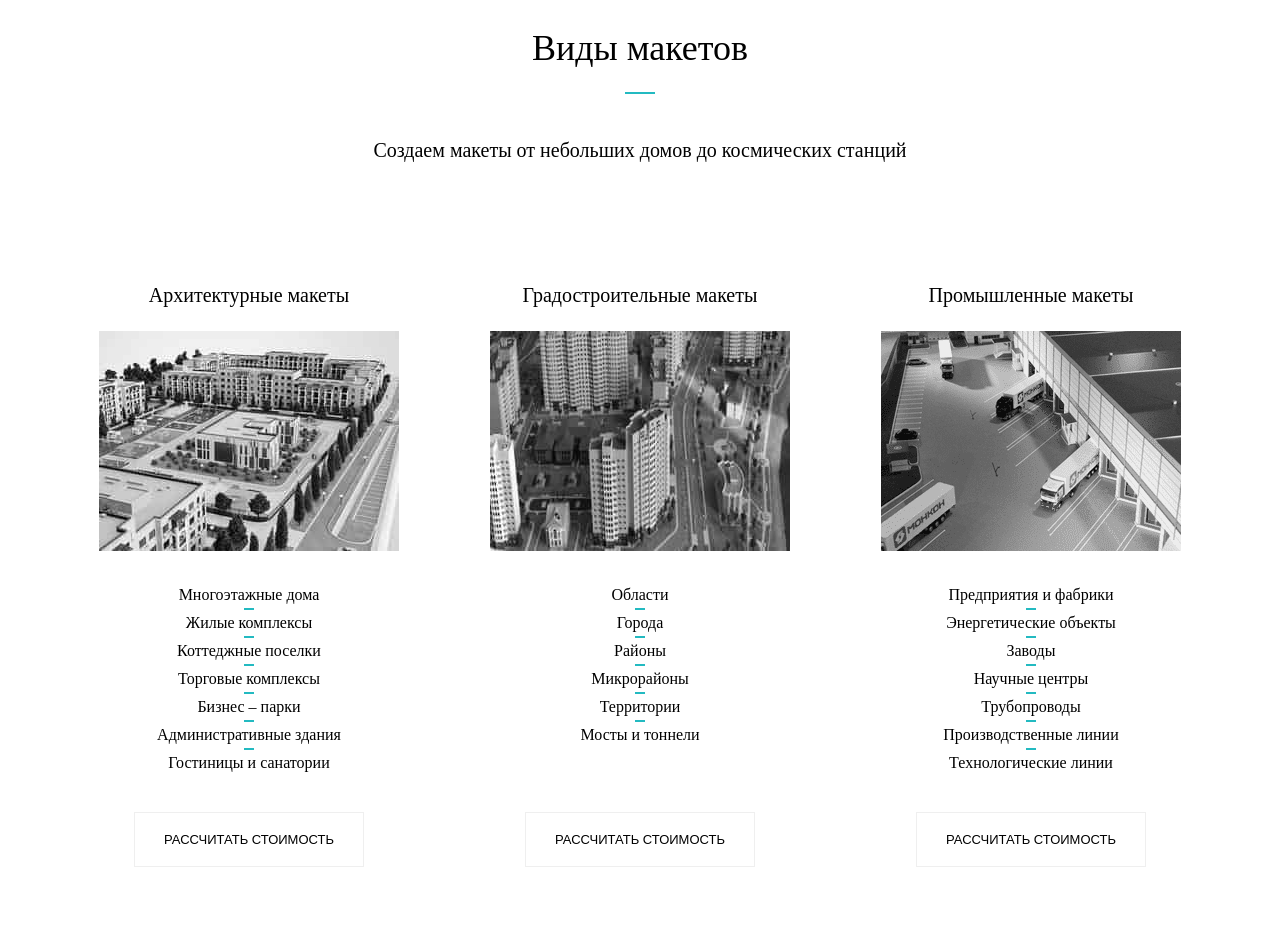
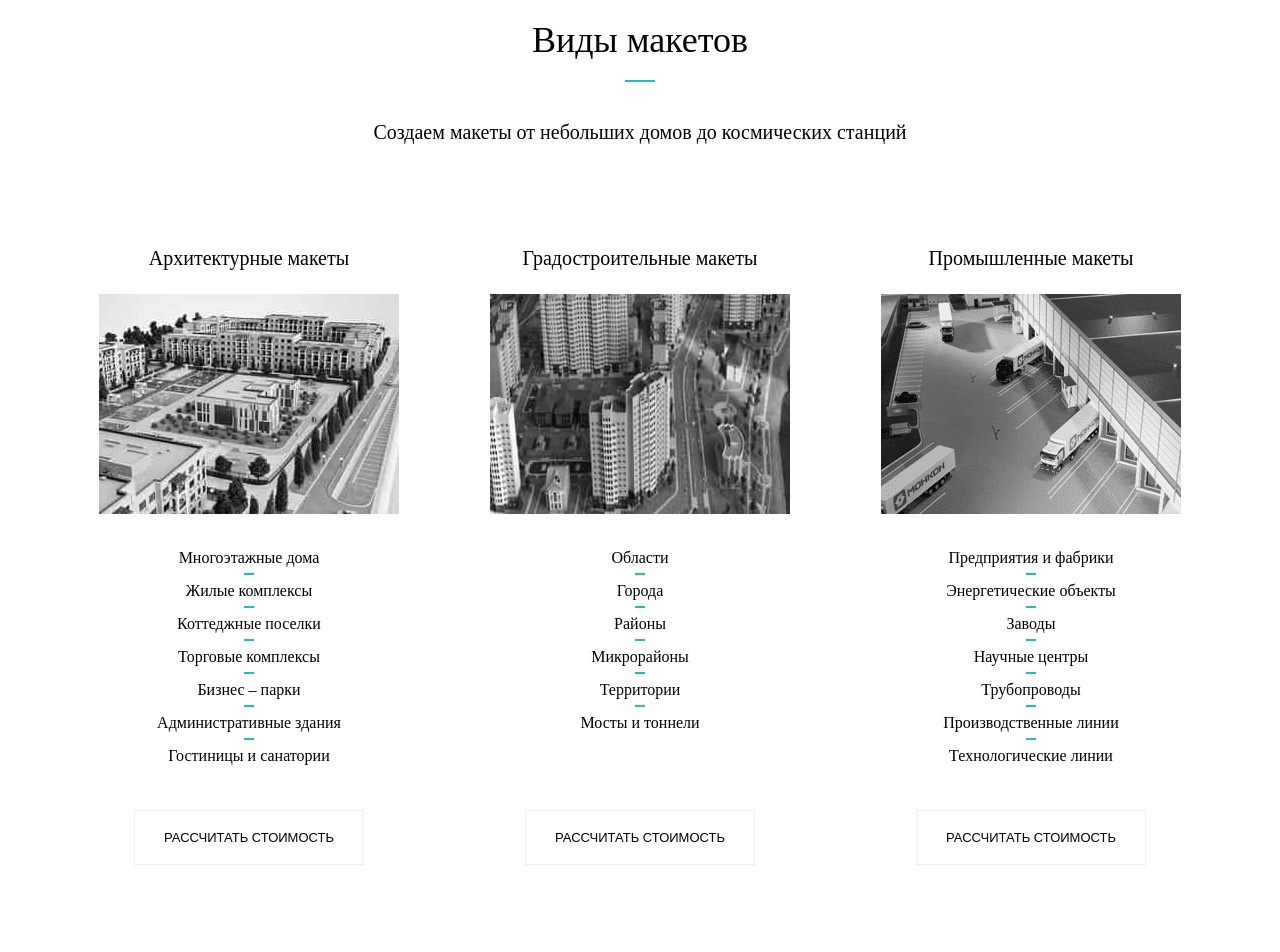
Before and after one commit to ridiculousdwarf1999/web-end, a plain HTML site: page src/index.html in a window 1280 px wide. Shown: the part 800-1752 px from the top of the page. Drawn offline with Linux system fonts and the light colour scheme.

Commit message:
Some Pixel Checkering

```diff
--- a/src/sass/blocks/_offer.sass
+++ b/src/sass/blocks/_offer.sass
@@ -3,9 +3,9 @@
     display: flex
     flex-direction: column
     align-items: center
-    padding-top: 100px
+    padding-top: 92px
   &__title
-    margin-bottom: 70px
+    margin-bottom: 60px
     position: relative
     font-size: 36px
     font-weight: 400
@@ -17,12 +17,12 @@
       position: absolute
       right: 50%
       margin-right: -15px
-      bottom: -25px
+      bottom: -21px
   &__subtitle
     display: block
     font-size: 20px
     font-weight: 300
-    margin-bottom: 89px
+    margin-bottom: 70px
   &-layouts
     display: flex
     justify-content: space-between
@@ -37,8 +37,10 @@
       margin-bottom: 30px
       max-width: 370px
       transition: 0.2s
+
       &:hover
         box-shadow: 0 5px 32px rgba(0, 0, 0, 0.1)
+
         .offer-layouts__image
           filter: none
         .offer-layouts__button
@@ -55,7 +57,7 @@
       position: relative
       font-size: 16px
       font-weight: 300
-      margin-bottom: 10px
+      margin-bottom: 15px
       &::after
         content: ''
         position: absolute
@@ -63,7 +65,7 @@
         height: 2px
         right: 50%
         margin-right: -5px
-        bottom: -6px
+        bottom: -8px
         background-color: #23bac1
       &:last-child
         &::after
@@ -91,6 +93,6 @@
       font-weight: 400
       text-transform: uppercase
 .button-low
-  margin-top: 28px
+  margin-top: 33px
 .button-lower
-  margin-top: 59px
+  margin-top: 94px
```
Also changed, not shown: src/css/style.css, 1 other file.
